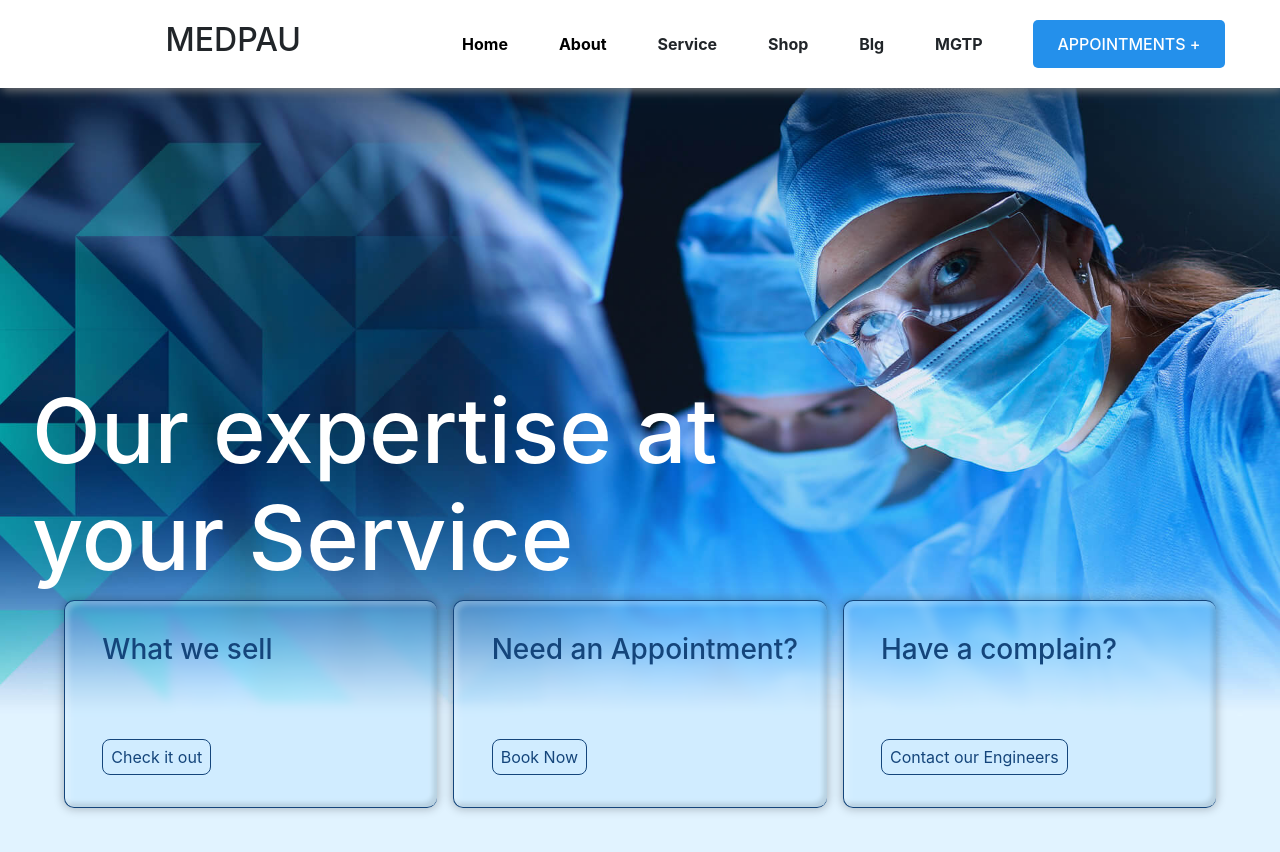
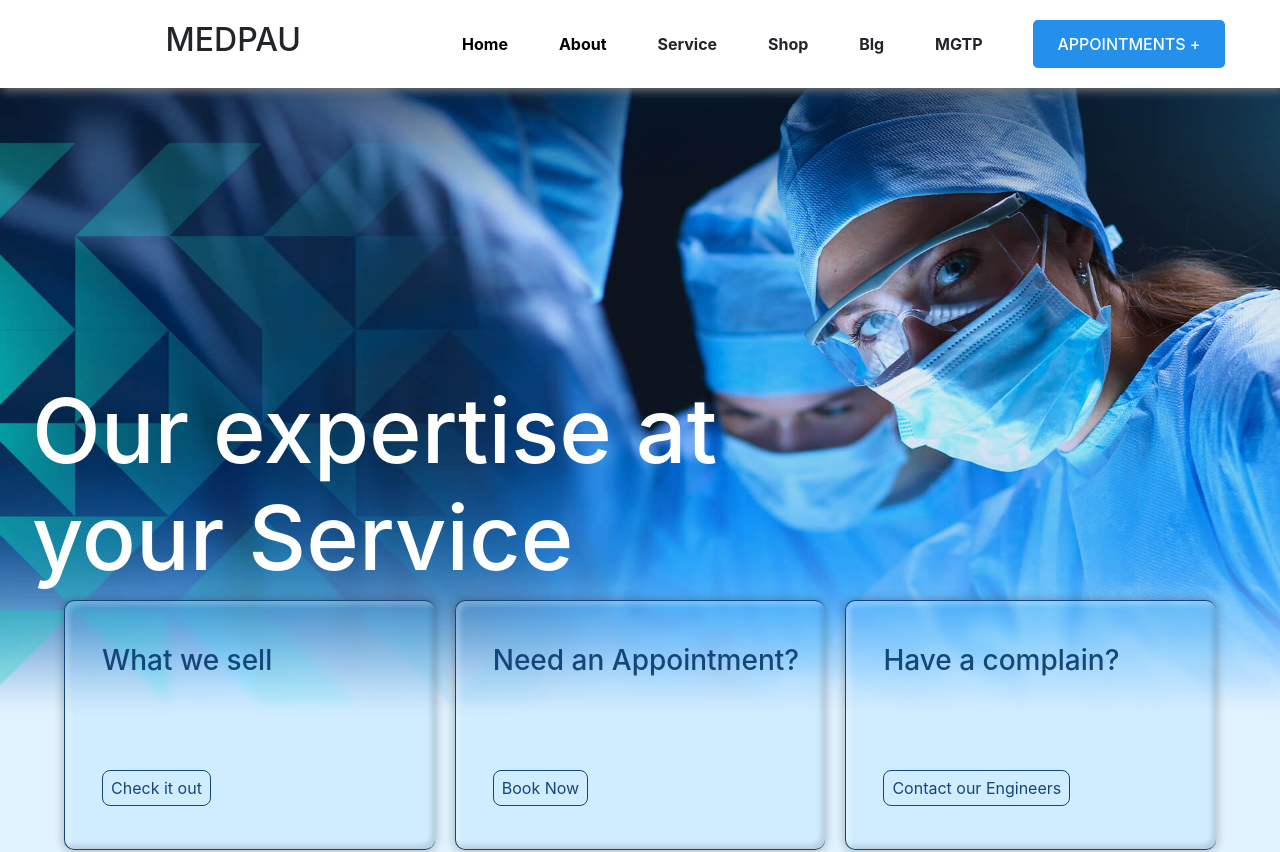
Before and after one commit to Gbengashowunmi/medpaunew, a React (Create React App) app: page / in a window 1280 px wide. Shown: the top 852 px of the page. Built offline with nearby package versions, Linux system fonts and the light colour scheme; a web font is replaced by a local one.

Commit message:
first commit

```diff
--- a/src/Pages/landing.scss
+++ b/src/Pages/landing.scss
@@ -29,13 +29,13 @@ main {
 
   .hero-cards {
     width: 90%;
-    height: 13rem;
+    height: 250px;
     position: absolute;
     top: 40vw;
     margin-left: 5%;
     display: grid;
     grid-template-columns: 1fr 1fr 1fr;
-    gap: 1rem;
+    gap: 20px;
     .hero-card {
       border-left: 1px solid var(--clr-secondary);
       border-top: 1px solid var(--clr-secondary);
@@ -155,6 +155,11 @@ main {
         border: none;
         color: var(--clr-primary);
         margin: 0;
+        outline: none;
+        cursor: pointer;
+      }
+      .read-more:hover{
+        color: var(--clr-secondary);
       }
     }
   }
```
